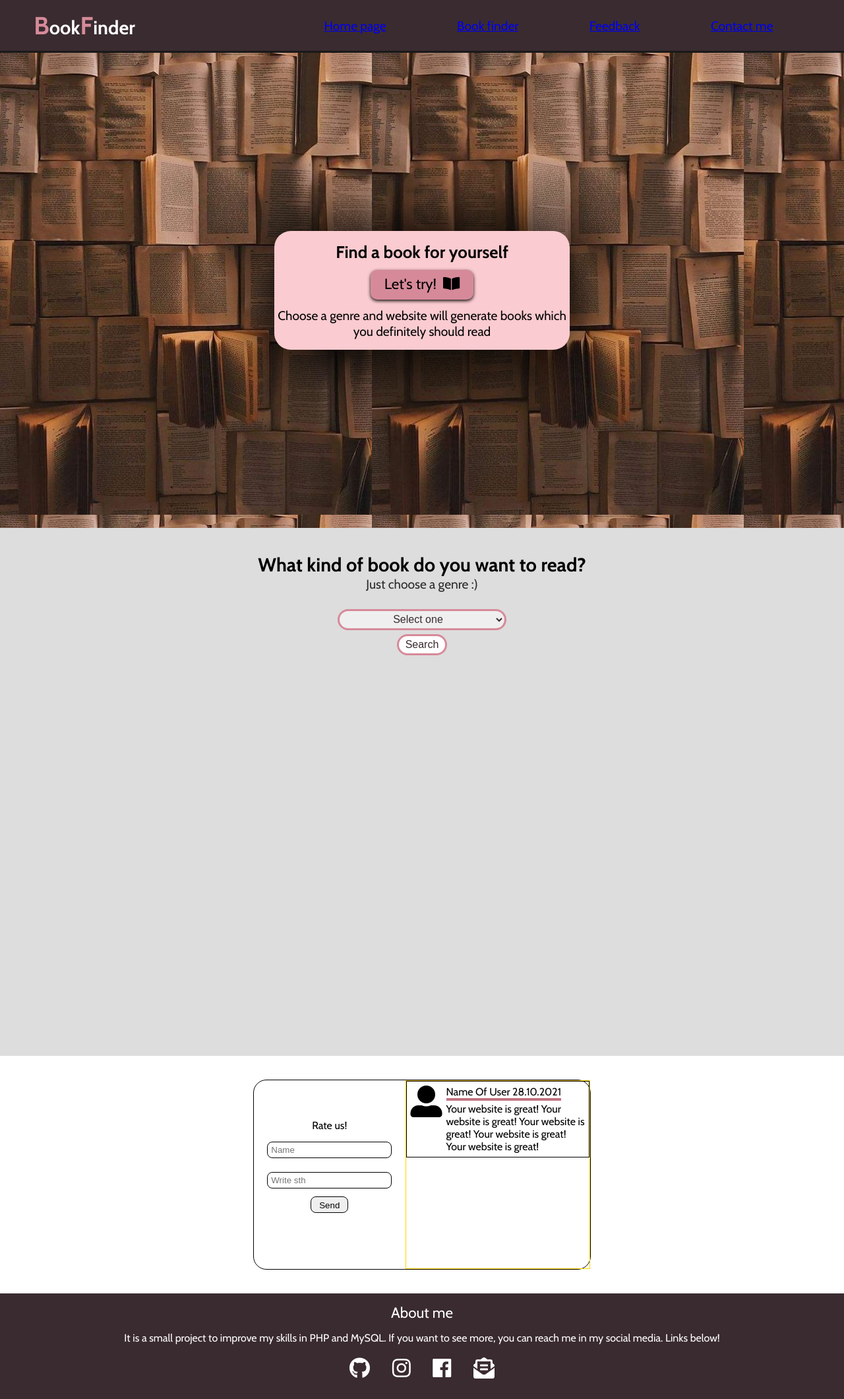
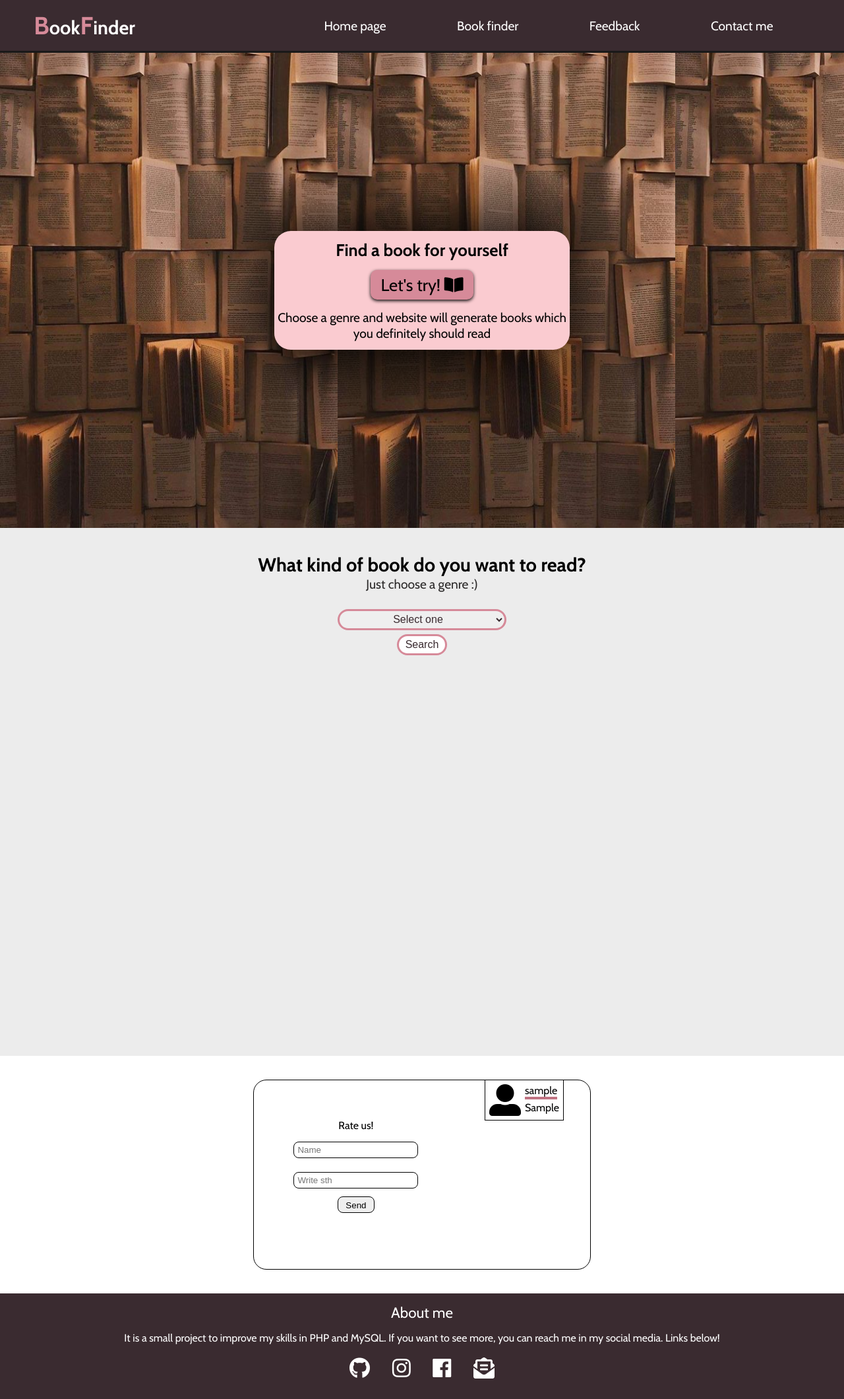
Before and after one commit to ogrod0707/book-finder, a PHP site: page / in a window 1280 px wide. Shown: the whole page at 66% size. Run offline with PHP 8.4, Linux system fonts and the light colour scheme; tables that the repository leaves empty or names only in its code hold one stand-in row (values such as "Sample post").

Commit message:
added comments

```diff
--- a/index.php
+++ b/index.php
@@ -111,21 +111,51 @@
             <div class="input-form">
                 <p class="text-rate">Rate us!</p>
                 <form action="index.php" method="GET">
-                    <input type="text" placeholder="Name"><br>
-                    <input class="biggertext" type="text" placeholder="Write sth"><br>
+                    <input type="text"  name="name" placeholder="Name"><br>
+                    <input class="biggertext" type="text" name="com" placeholder="Write sth"><br>
                     <input type="submit" value="Send">
                 </form>
+<?php
+
+if(isset($_GET['name'] ) AND isset( $_GET['com']) )
+{
+    $name = $_GET['name'];
+    $com = $_GET['com'];
+    $kw_comment = mysqli_query($con, "INSERT INTO users_com VALUES ('', '$name', '$com')");
+
+}
+?>
             </div>
             <div class="comments">
-                <div class="single-com">
+<?php
+
+    $kw_show_com = mysqli_query($con, "SELECT DISTINCT user_com, user_name FROM users_com ");
+    while($result2 = mysqli_fetch_assoc($kw_show_com)){
+
+        echo ' <div class="single-com">';
+        echo ' <i class="fas fa-user-alt fa-3x"></i> ';
+       echo ' <div class="details"> ';
+      echo '<span class="user-name">', $result2['user_name'], '</span><br>';
+          echo'   <p class="user-com">',$result2['user_com'], '</p>';
+      echo ' </div>';
+
+   echo ' </div>';
+
+
+
+    }
+
+
+
+?>
+                <!-- <div class="single-com">
                     <i class="fas fa-user-alt fa-3x"></i>
                     <div class="details">
                         <span class="user-name">Name Of User 28.10.2021</span><br>
-                        <p class="user-com"> Your website is great! Your website is great! Your website is great! Your
-                            website is great! Your website is great! </p>
+                        <p class="user-com"> Your website is great! Your website is great! Your website is great!  </p>
                     </div>
 
-                </div>
+                </div> -->
             </div>
         </div>
 
--- a/style2.css
+++ b/style2.css
@@ -74,7 +74,7 @@ nav li:hover {
 
 .welcome-section {
     background-image: url(./images/booksMainPhoto.jpg);
-
+    background-size: 40% 100%;
     height: 90vh;
     display: flex;
     justify-content: center;
@@ -87,7 +87,6 @@ nav li:hover {
     justify-content: center;
     align-items: center;
     background-color: var(--soft-white);
-
     -webkit-box-shadow: -1px 2px 106px 16px rgba(0, 0, 0, 1);
     -moz-box-shadow: -1px 2px 106px 16px rgba(0, 0, 0, 1);
     box-shadow: -1px 2px 106px 16px rgba(0, 0, 0, 1);
@@ -112,11 +111,12 @@ nav li:hover {
     height: 25%;
     background-color: var(--light-pink);
     color: black;
-    font-size: 1.4em;
-    padding-top: 7px;
-
+    font-size: 1.6em;
+    display: flex;
+    justify-content: center;
+    align-items: center;
     text-decoration: none;
-    margin: 12px;
+    margin: 15px;
     border-radius: 10px;
     -webkit-box-shadow: 0px 2px 5px 0px rgba(0, 0, 0, 0.95);
     -moz-box-shadow: 0px 2px 5px 0px rgba(0, 0, 0, 0.95);
@@ -135,7 +135,7 @@ nav li:hover {
 }
 
 article {
-    background-color: rgb(221, 221, 221);
+    background-color: rgb(236, 236, 236);
     min-height: 100vh;
     display: flex;
     align-items: center;
@@ -199,17 +199,17 @@ article input:hover {
     text-align: center;
     width: 18vw;
     min-height: 20vh;
-    -webkit-box-shadow: 0px 2px 5px 0px rgba(0, 0, 0, 0.95);
-    -moz-box-shadow: 0px 2px 5px 0px rgba(0, 0, 0, 0.95);
-    box-shadow: 0px 2px 5px 0px rgba(0, 0, 0, 0.95);
+    -webkit-box-shadow: 0px 2px 5px 0px rgba(0, 0, 0, 0.5);
+    -moz-box-shadow: 0px 2px 5px 0px rgba(0, 0, 0, 0.5);
+    box-shadow: 0px 2px 5px 0px rgba(0, 0, 0, 0.5);
     border-radius: 5px;
-    background-color: var(--light-pink);
+    background-color: var(--soft-white);
 }
 
 .proper-book:hover {
-    -webkit-box-shadow: 0px 6px 22px 5px rgba(115, 115, 115, 1);
-    -moz-box-shadow: 0px 6px 22px 5px rgba(115, 115, 115, 1);
-    box-shadow: 0px 6px 22px 5px rgba(115, 115, 115, 1);
+    -webkit-box-shadow: 0px 6px 22px 5px rgba(115, 115, 115, 0.6);
+    -moz-box-shadow: 0px 6px 22px 5px rgba(115, 115, 115, 0.6);
+    box-shadow: 0px 6px 22px 5px rgba(115, 115, 115, 0.6);
 }
 
 .book-name {
@@ -293,9 +293,13 @@ footer {
 }
 
 .comments {
-    width: 55%;
+    display: flex;
+    flex-direction: column;
+    overflow-y: scroll;
+    max-width: 55%;
+
     height: 100%;
-    border: 1px solid gold;
+
 }
 
 .input-form input {
@@ -311,10 +315,11 @@ input[type=submit] {
 
 .single-com {
     display: flex;
-
     width: 100%;
     height: auto;
-    border: 1px solid black;
+    border-left: 1px solid black;
+    border-right: 1px solid black;
+    border-bottom: 1px solid black;
     padding: 6px;
 }
 
@@ -336,4 +341,10 @@ img {
     width: auto;
     height: 30vh;
     padding: 6px;
+    border-radius: 5px;
 }
+
+a{
+    color: white;
+    text-decoration: none;
+}
```
